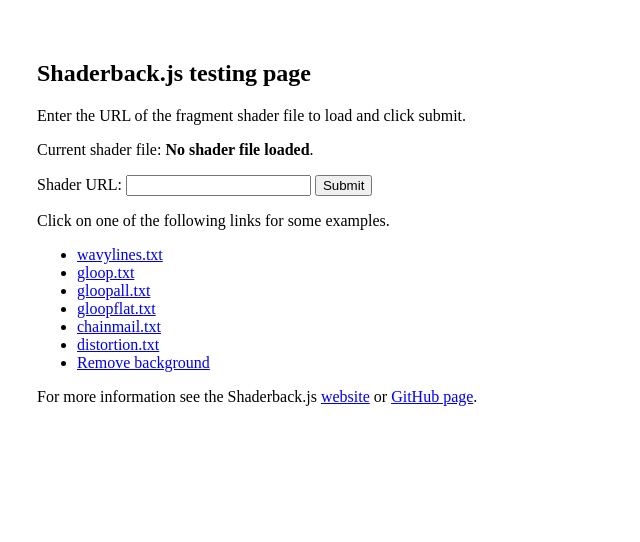
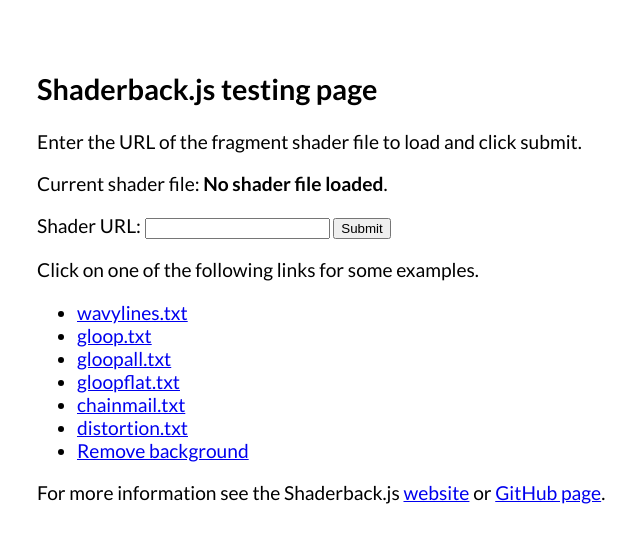
Before and after one commit to llewelld/shaderback.js, a plain HTML site: page examples/test.html in a window 1280 px wide. Shown: the whole page, without its empty margins (11-651 px from the left). Drawn offline with Linux system fonts and the light colour scheme.

Commit message:
Improved appearance of testing page.

```diff
--- a/examples/test.html
+++ b/examples/test.html
@@ -8,6 +8,8 @@
 
 	<meta name="description" content="Using shaders for backgrounds for the Web" />
 	<meta name="author" content="David Llewellyn-Jones" />
+
+	<link href='http://fonts.googleapis.com/css?family=Lato:400,700' rel='stylesheet' type='text/css'>
 
 	<script>
 	// See http://stackoverflow.com/a/5448595 for this parsing script
@@ -32,8 +34,8 @@
 	</script>
 </head>
 
-<body>
-<div style="background: rgba(255, 255, 255, 0.7); margin: 20px; padding: 20px;">
+<body style="font-family: 'Lato', sans-serif; font-size: 120%;">
+<div style="background: rgba(255, 255, 255, 0.8); margin: 20px; padding: 20px; width: auto; border-radius: 16px; display: inline-block;">
 <p /><h2>Shaderback.js testing page</h2>
 <p />Enter the URL of the fragment shader file to load and click submit.
 
```
